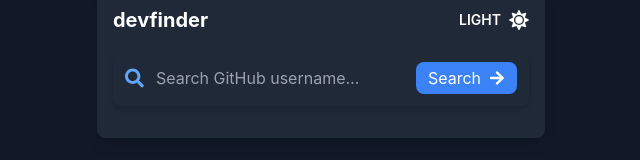
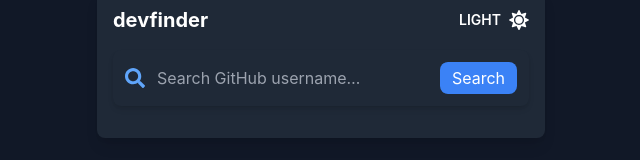
Before and after one commit to 1aimee7/GithubSearchUser, a React (Create React App) app: page / in a window 1280 px wide. Shown: the part 336-496 px from the top of the page, without its empty margins (319-959 px from the left). Built offline with nearby package versions, Linux system fonts and the light colour scheme.

Commit message:
github.jsx

```diff
--- a/src/components/github.jsx
+++ b/src/components/github.jsx
@@ -74,7 +74,7 @@
           {error && <p className="text-red-500 text-sm">{error}</p>}
           <button onClick={handleSearch} className="bg-blue-500 text-white px-4 py-2 sm:px-3 sm:py-1 rounded-lg hover:bg-blue-600 flex items-center space-x-2">
             <span>Search</span>
-            <FaArrowRight className="w-4 h-4" />
+
           </button>
         </div>
 
```
